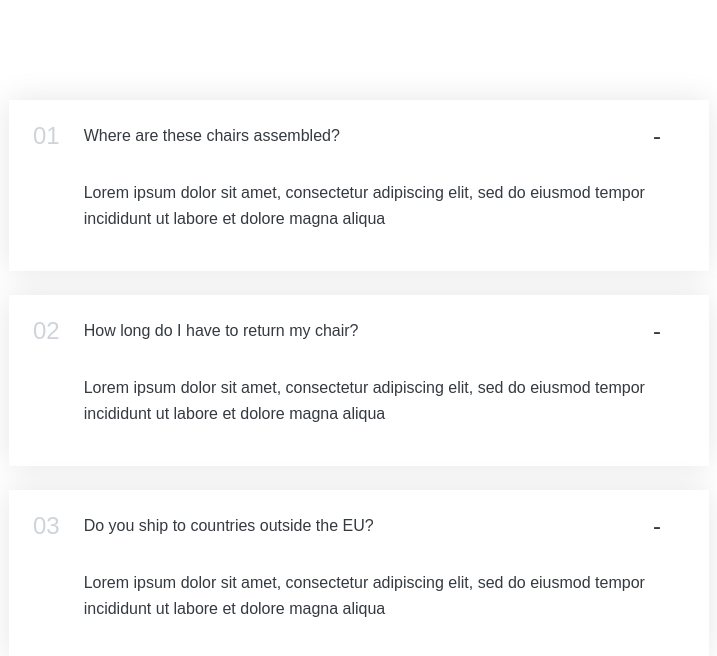
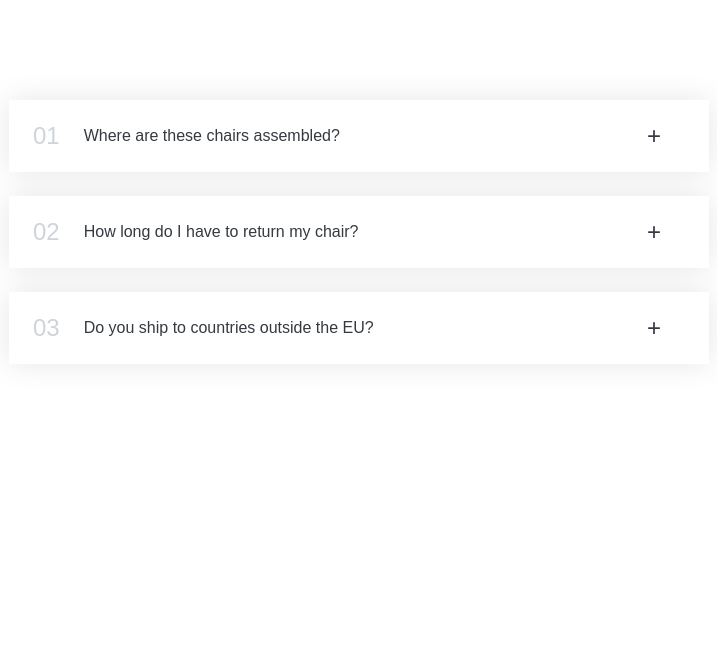
Before and after one commit to brianmujjuni/React-Accordion, a React (Create React App) app: page / in a window 1280 px wide. Shown: the top 656 px of the page, without its empty margins (281-998 px from the left). Built offline with nearby package versions, Linux system fonts and the light colour scheme.

Commit message:
add toggle function to change state of isOpen

```diff
--- a/src/App.js
+++ b/src/App.js
@@ -1,3 +1,5 @@
+import { useState } from "react";
+
 const faqs = [
   {
     title: "Where are these chairs assembled?",
@@ -32,12 +34,16 @@
 }
 
 function AccordionItem({num,title,text}){
+  const [isOpen, setIsOpen] = useState(false)
+  function handleToggle(){
+    setIsOpen((isOpen)=>!isOpen)
+  }
 return(
-  <div className="item">
+  <div className="item" onClick={handleToggle}>
     <p className="number">{num < 9 ? `0${num + 1}` : num + 1}</p>
     <p className="text">{title}</p>
-    <p className="icon">-</p>
-    <div className="content-box">{text}</div>
+    <p className="icon">{isOpen ? '-' : '+'}</p>
+    {isOpen && <div className="content-box">{text}</div>}
   </div>
 )
 }
```
